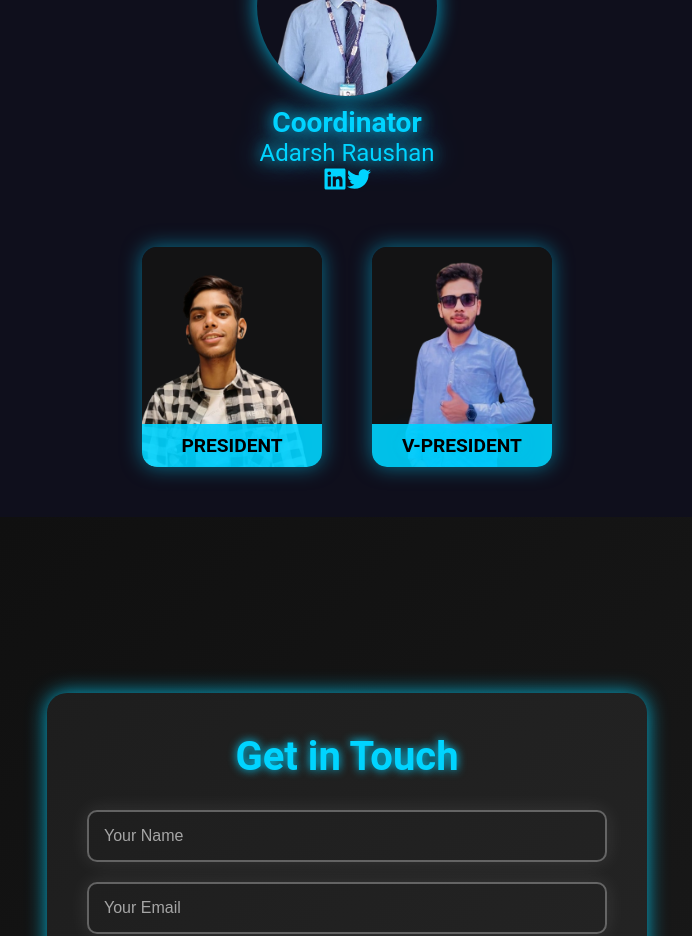
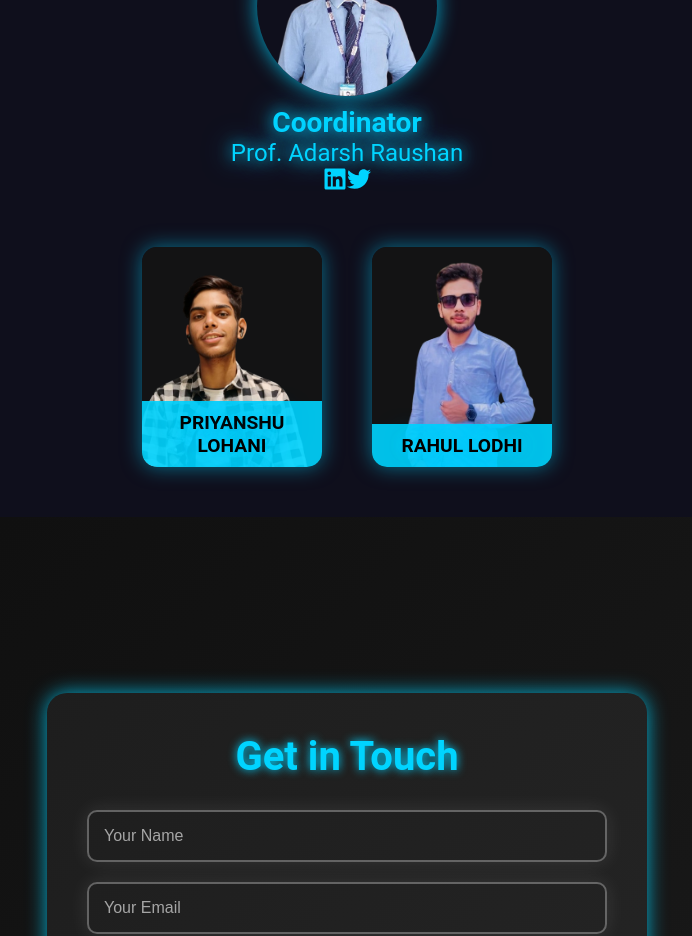
Before and after one commit to RahulLodhi0405/LnctCP, a React (Create React App) app: page / in a window 1280 px wide. Shown: the part 2520-3456 px from the top of the page, without its empty margins (293-985 px from the left). Built offline with nearby package versions, Linux system fonts and the light colour scheme.

Commit message:
name correction

```diff
--- a/src/components/Home.js
+++ b/src/components/Home.js
@@ -110,36 +110,36 @@ const Home = () => {
 
           <img src={Adarshsir} alt="Coordinator" />
           <h3>Coordinator</h3>
-          <p>Adarsh Raushan </p>
+          <p>Prof. Adarsh Raushan </p>
           <div className="social-media">
             <FaLinkedin className="social-icon" />
             <FaTwitter className="social-icon" />
           </div>
         </div>
+        <div className="team-grid">
+  <div className="team-member">
+    <img src={Priyanshu} alt="President" />
+    <h3>Priyanshu Lohani</h3> {/* Name */}
+    <p>President</p> {/* Role */}
 
-        <div className="team-grid">
-          <div className="team-member">
-            <img src={Priyanshu} alt="President" />
-            <h3>President</h3>
-            <p>Priyanshu Lohani</p>
-            <div className="social-media">
-              <FaLinkedin className="social-icon" />
-              <FaTwitter className="social-icon" />
-            </div>
-          </div>
-          <div className="team-member">
-            <img src={ Rahul} alt="Vice President" />
-            <p>Rahul Lodhi</p>
-            <h3>V-President</h3>
+    <div className="social-media">
+      <FaLinkedin className="social-icon" />
+      <FaTwitter className="social-icon" />
+    </div>
+  </div>
 
-            <div className="social-media">
-              <FaGithub className="social-icon" />
-              <FaDiscord className="social-icon" />
-            </div>
-          </div>
+  <div className="team-member">
+    <img src={Rahul} alt="Vice President" />
+    <h3>Rahul Lodhi</h3> {/* Name */}
+    <p>Vice President</p> {/* Role */}
 
+    <div className="social-media">
+      <FaGithub className="social-icon" />
+      <FaDiscord className="social-icon" />
+    </div>
+  </div>
+</div>
 
-        </div>
       </section>
 
       <section className="contact-section">
```
Also changed, not shown: src/components/Home.css (line endings or trailing spaces).
